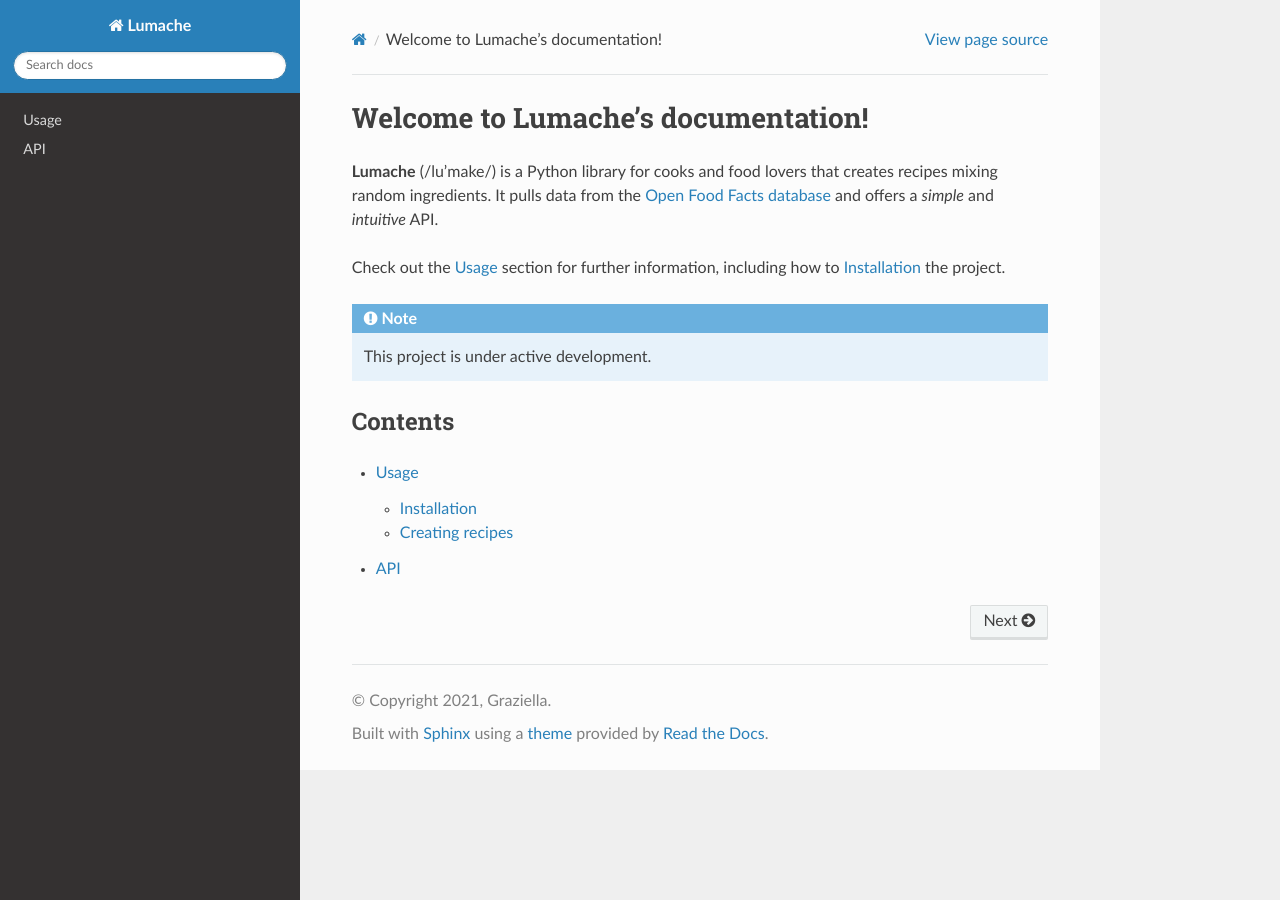
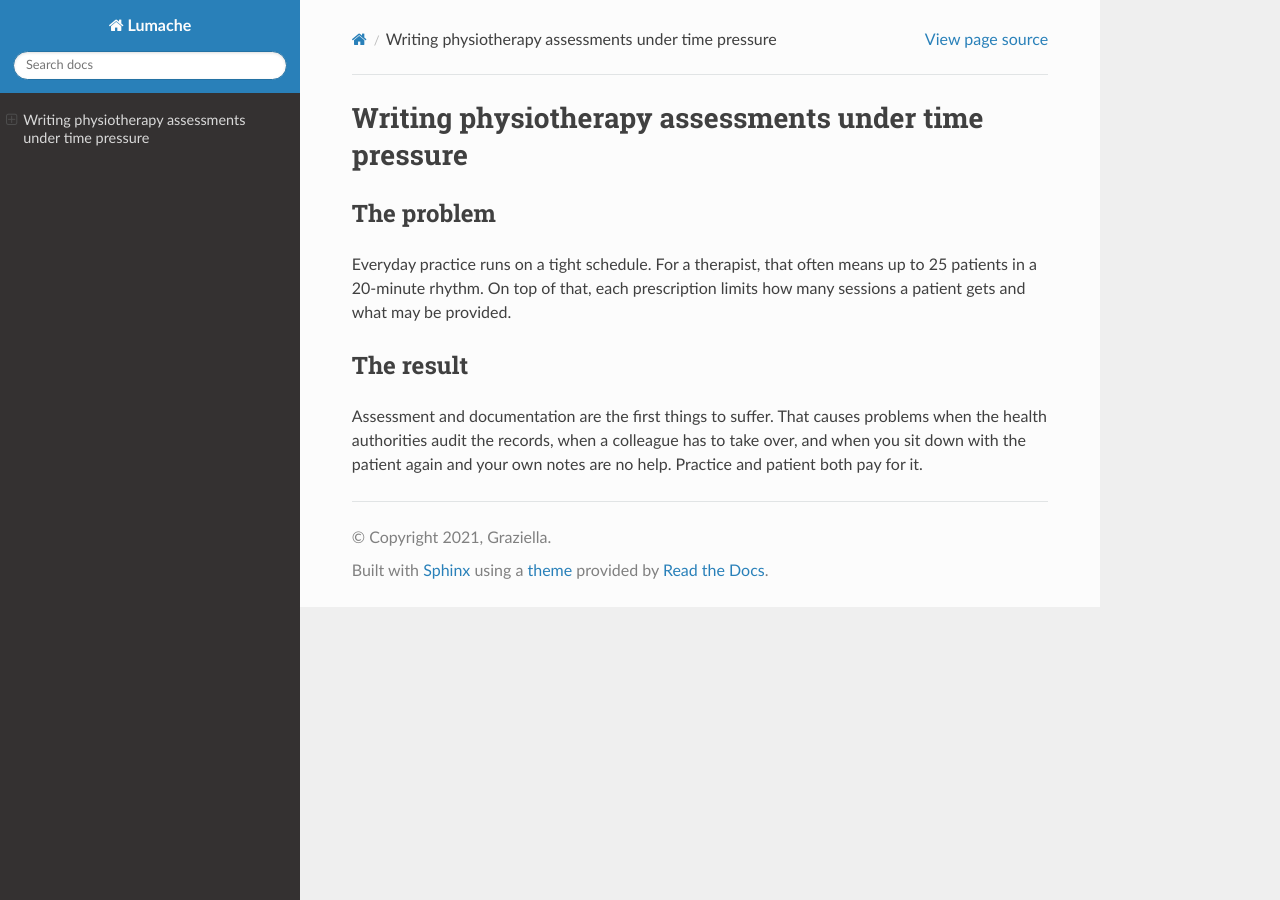
Before and after one commit to ArneFeldmann/physio-dokumentation, a Sphinx documentation site: the page built from docs/source/index.rst, in a window 1280 px wide. Built offline with Sphinx 7.4.7 and the Read the Docs theme 3.1.0, drawn with Linux system fonts in a browser that asks for light colours.

Commit message:
Replace template content with first draft of introduction
Updated the documentation to focus on physiotherapy assessments and their challenges under time pressure.

```diff
--- a/docs/source/index.rst
+++ b/docs/source/index.rst
@@ -1,22 +1,17 @@
-Welcome to Lumache's documentation!
-===================================
+Writing physiotherapy assessments under time pressure
+=====================================================
 
-**Lumache** (/lu'make/) is a Python library for cooks and food lovers
-that creates recipes mixing random ingredients.
-It pulls data from the `Open Food Facts database <https://world.openfoodfacts.org/>`_
-and offers a *simple* and *intuitive* API.
+The problem
+-----------
 
-Check out the :doc:`usage` section for further information, including
-how to :ref:`installation` the project.
+Everyday practice runs on a tight schedule. For a therapist, that often means
+up to 25 patients in a 20-minute rhythm. On top of that, each prescription
+limits how many sessions a patient gets and what may be provided.
 
-.. note::
+The result
+----------
 
-   This project is under active development.
-
-Contents
---------
-
-.. toctree::
-
-   usage
-   api
+Assessment and documentation are the first things to suffer. That causes
+problems when the health authorities audit the records, when a colleague has
+to take over, and when you sit down with the patient again and your own notes
+are no help. Practice and patient both pay for it.
```
